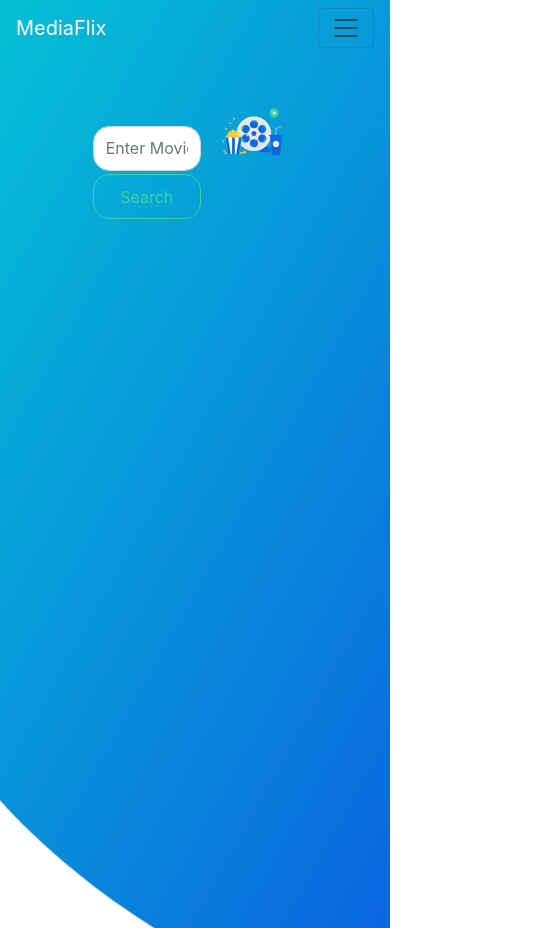
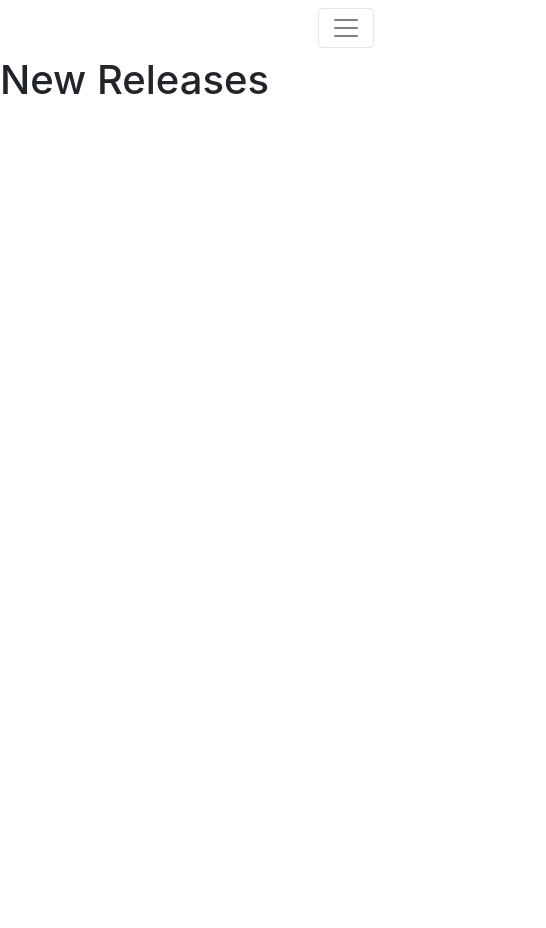
Before and after one commit to Y1a2s3h4/media-flix, a React (Create React App) app: page /newreleases in a window 390 px wide. Shown: the whole page, 546 px wide, since content can reach past the window. After the commit the page ends 844 px from the top, so only its background shows below. Built offline with nearby package versions, Linux system fonts and the light colour scheme.

Commit message:
Component Navigation Added!

```diff
--- a/src/App.css
+++ b/src/App.css
@@ -15,10 +15,9 @@
   left: 0;
   width: 100%;
   height: 110%;
+  z-index: -1 !important;
 }
-.hello {
-  z-index: 8 !important;
-}
+
 .img-movie {
   width: 17%;
   transform: translate(370%, 85%);
@@ -43,6 +42,7 @@
   border: none;
 }
 .container-fluid {
+  z-index: 10 !important;
   margin: 3% 0 0 -5%;
 }
 .search__movie__wrapper {
--- a/src/App.js
+++ b/src/App.js
@@ -1,15 +1,29 @@
 import React from "react";
-import SearchMovies from "./components/Search_Movies";
+import Nav from "./components/Nav";
+import LandingPage from "./components/Landing_Page";
+import Movie from "./components/Movie";
+import TVshows from "./components/TVshows";
+import Popular from "./components/Popular";
+import Newreleases from "./components/Newreleases";
 import "./App.css";
-import LandingPage from "./components/Landing_Page";
+import { BrowserRouter as Router, Switch, Route } from "react-router-dom";
 function App() {
   return (
-    <div className="main-container-wrapper">
-      <LandingPage />
-      <div className="bg-header "></div>
-      <SearchMovies />
-    </div>
+    <Router>
+      <div className="main-container-wrapper">
+        <Nav />
+        <Route path="/" exact component={LandingPage} />
+        <Route path="/movies" component={Movie} />
+        <Route path="/tvshows" component={TVshows} />
+        <Route path="/popular" component={Popular} />
+        <Route path="/newreleases" component={Newreleases} />
+      </div>
+    </Router>
   );
 }
 
 export default App;
+
+// <LandingPage />
+
+//<Route path="search_movies" component={SearchMovies} />
--- a/src/components/Landing_Page.js
+++ b/src/components/Landing_Page.js
@@ -1,62 +1,78 @@
-import React from "react";
+import React, { Component } from "react";
 import "../App.css";
-export default function Landing_Page() {
-  return (
-    <div className="Landing _wrapper">
-      <nav className="navbar  navbar-expand-lg navbar-light ">
-        <div className="container">
-          <a className="navbar-brand text-white" href="#home">
-            MediaFlix
-          </a>
-          <button
-            className="navbar-toggler"
-            type="button"
-            data-toggle="collapse"
-            data-target="#navbarSupportedContent"
-            aria-controls="navbarSupportedContent"
-            aria-expanded="false"
-            aria-label="Toggle navigation"
-          >
-            <span className="navbar-toggler-icon"></span>
-          </button>
+import imgMovie from "../img/img-movie.svg";
 
-          <div className="collapse navbar-collapse" id="navbarSupportedContent">
-            <ul className="navbar-nav ml-auto">
-              <li className="nav-item active">
-                <a className="nav-link text-white" href="#home">
-                  Movies <span className="sr-only">(current)</span>
-                </a>
-              </li>
-              <li className="nav-item">
-                <a className="nav-link text-white" href="#link">
-                  T.V Shows
-                </a>
-              </li>
-              <li className="nav-item dropdown">
-                <a
-                  className="nav-link dropdown-toggle text-white"
-                  href="#dropdown"
-                  id="navbarDropdown"
-                  role="button"
-                  data-toggle="dropdown"
-                  aria-haspopup="true"
-                  aria-expanded="false"
-                >
-                  Categories
-                </a>
-                <div className="dropdown-menu" aria-labelledby="navbarDropdown">
-                  <a className="dropdown-item" href="#action">
-                    Popular
-                  </a>
-                  <a className="dropdown-item" href="#anotheraction">
-                    New Releases
-                  </a>
+export default class Landing_Page extends Component {
+  state = {
+    input: "",
+    key: "0a3c058c4cdcdc5d426aeffc8ab1c63e",
+    data: []
+  };
+  onSubmit = e => {
+    e.preventDefault();
+    console.log(this.state.input);
+    fetch(
+      `https://api.themoviedb.org/3/search/movie?api_key=${this.state.key}&query=${this.state.input}`
+    )
+      .then(res => res.json())
+      .then(dataJson => {
+        // console.log(dataJson);
+        this.setState({ data: dataJson.results }, () => {
+          console.log(this.state);
+        });
+      });
+  };
+  onChange = e => this.setState({ [e.target.name]: e.target.value });
+
+  render() {
+    const { input } = this.state;
+
+    return (
+      <div className="Landing _wrapper">
+        <div className="container-fluid">
+          <div className="img__movie__wrapper">
+            <img src={imgMovie} className="img-movie" alt="unDraw1" />
+          </div>
+          <form onSubmit={this.onSubmit}>
+            <input
+              type="text"
+              id="search-movie"
+              name="input"
+              value={input}
+              placeholder="Enter Movie Name "
+              className="form-control"
+              onChange={this.onChange}
+            />
+            <button type="submit" className="btn btn-outline-primary btn-block">
+              Search
+            </button>
+          </form>
+        </div>
+        <div id="main-card">
+          {this.state.data.map(item => {
+            return (
+              <div class="card mb-3" style={{ maxWidth: "35rem" }}>
+                <div class="row no-gutters">
+                  <div class="col-md-4">
+                    <img
+                      src={`https://image.tmdb.org/t/p/original${item.poster_path}`}
+                      class="card-img"
+                      alt="..."
+                    />
+                  </div>
+                  <div class="col-md-8">
+                    <div class="card-body">
+                      <h5 class="card-title">{item.title}</h5>
+                      <p class="card-text">{item.overview}</p>
+                    </div>
+                  </div>
                 </div>
-              </li>
-            </ul>
-          </div>
+              </div>
+            );
+          })}
         </div>
-      </nav>
-    </div>
-  );
+        <div className="bg-header "></div>
+      </div>
+    );
+  }
 }
--- /dev/null
+++ b/src/components/Movie.js
@@ -0,0 +1,5 @@
+import React from "react";
+
+export default function Movie() {
+  return <div></div>;
+}
--- /dev/null
+++ b/src/components/Nav.js
@@ -0,0 +1,75 @@
+import React, { Component } from "react";
+import { Link } from "react-router-dom";
+import "../App";
+import "../App.css";
+
+export default class Search_Movies extends Component {
+  render() {
+    return (
+      <nav className="navbar  navbar-expand-lg navbar-light ">
+        <div className="container">
+          <Link to="/">
+            <a className="navbar-brand text-white" href="#home">
+              MediaFlix
+            </a>
+          </Link>
+          <button
+            className="navbar-toggler"
+            type="button"
+            data-toggle="collapse"
+            data-target="#navbarSupportedContent"
+            aria-controls="navbarSupportedContent"
+            aria-expanded="false"
+            aria-label="Toggle navigation"
+          >
+            <span className="navbar-toggler-icon"></span>
+          </button>
+
+          <div className="collapse navbar-collapse" id="navbarSupportedContent">
+            <ul className="navbar-nav ml-auto">
+              <li className="nav-item active">
+                <Link to="/movies">
+                  <a className="nav-link text-white" href="#home">
+                    Movies <span className="sr-only">(current)</span>
+                  </a>
+                </Link>
+              </li>
+              <li className="nav-item">
+                <Link to="/tvshows">
+                  <a className="nav-link text-white" href="#link">
+                    T.V Shows
+                  </a>
+                </Link>
+              </li>
+              <li className="nav-item dropdown">
+                <a
+                  className="nav-link dropdown-toggle text-white"
+                  href="#dropdown"
+                  id="navbarDropdown"
+                  role="button"
+                  data-toggle="dropdown"
+                  aria-haspopup="true"
+                  aria-expanded="false"
+                >
+                  Categories
+                </a>
+                <div className="dropdown-menu" aria-labelledby="navbarDropdown">
+                  <Link to="/popular">
+                    <a className="dropdown-item" href="#action">
+                      Popular
+                    </a>
+                  </Link>
+                  <Link to="/newreleases">
+                    <a className="dropdown-item" href="#anotheraction">
+                      New Releases
+                    </a>
+                  </Link>
+                </div>
+              </li>
+            </ul>
+          </div>
+        </div>
+      </nav>
+    );
+  }
+}
--- /dev/null
+++ b/src/components/Newreleases.js
@@ -0,0 +1,9 @@
+import React from "react";
+
+export default function Newreleases() {
+  return (
+    <div>
+      <h1>New Releases</h1>
+    </div>
+  );
+}
--- /dev/null
+++ b/src/components/Popular.js
@@ -0,0 +1,9 @@
+import React from "react";
+
+export default function Popular() {
+  return (
+    <div>
+      <h1>Popular Movies</h1>
+    </div>
+  );
+}
--- a/src/components/Search_Movies.js
+++ /dev/null
@@ -1,79 +0,0 @@
-import React, { Component } from "react";
-import "../App";
-import "../App.css";
-import imgMovie from "../img/img-movie.svg";
-
-export default class Search_Movies extends Component {
-  state = {
-    input: "",
-    key: "0a3c058c4cdcdc5d426aeffc8ab1c63e",
-    data: []
-  };
-  onSubmit = e => {
-    e.preventDefault();
-    console.log(this.state.input);
-    fetch(
-      `https://api.themoviedb.org/3/search/movie?api_key=${this.state.key}&query=${this.state.input}`
-    )
-      .then(res => res.json())
-      .then(dataJson => {
-        // console.log(dataJson);
-        this.setState({ data: dataJson.results }, () => {
-          console.log(this.state);
-        });
-      });
-  };
-  onChange = e => this.setState({ [e.target.name]: e.target.value });
-
-  render() {
-    const { input } = this.state;
-
-    return (
-      <div className="container-fluid">
-        <div className="img__movie__wrapper">
-          <img src={imgMovie} className="img-movie" alt="unDraw1" />
-        </div>
-        <div className="search__movie__wrapper">
-          <form onSubmit={this.onSubmit}>
-            <input
-              type="text"
-              id="search-movie"
-              name="input"
-              value={input}
-              placeholder="Enter Movie Name "
-              className="form-control"
-              onChange={this.onChange}
-            />
-            <button type="submit" className="btn btn-outline-primary btn-block">
-              Search
-            </button>
-          </form>
-
-          <div id="main-card">
-            {this.state.data.map(item => {
-              return (
-                <div class="card mb-3" style={{ maxWidth: "35rem" }}>
-                  <div class="row no-gutters">
-                    <div class="col-md-4">
-                      <img
-                        src={`https://image.tmdb.org/t/p/original${item.poster_path}`}
-                        class="card-img"
-                        alt="..."
-                      />
-                    </div>
-                    <div class="col-md-8">
-                      <div class="card-body">
-                        <h5 class="card-title">{item.title}</h5>
-                        <p class="card-text">{item.overview}</p>
-                      </div>
-                    </div>
-                  </div>
-                </div>
-              );
-            })}
-          </div>
-        </div>
-      </div>
-    );
-  }
-}
--- /dev/null
+++ b/src/components/TVshows.js
@@ -0,0 +1,9 @@
+import React from "react";
+
+export default function TVshows() {
+  return (
+    <div>
+      <h1>T.V.Shows</h1>
+    </div>
+  );
+}
```
